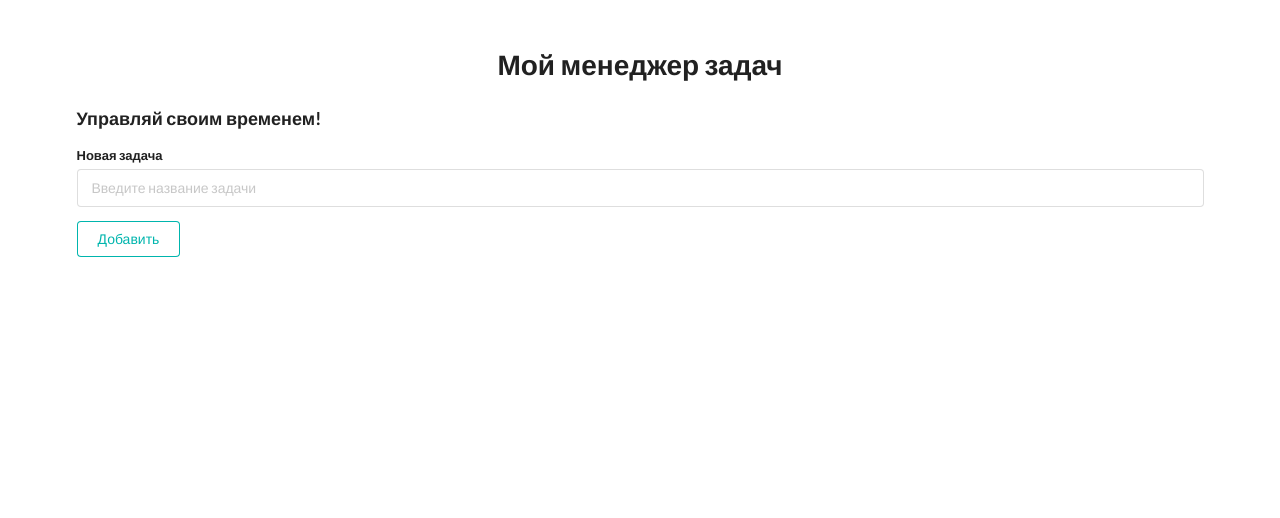
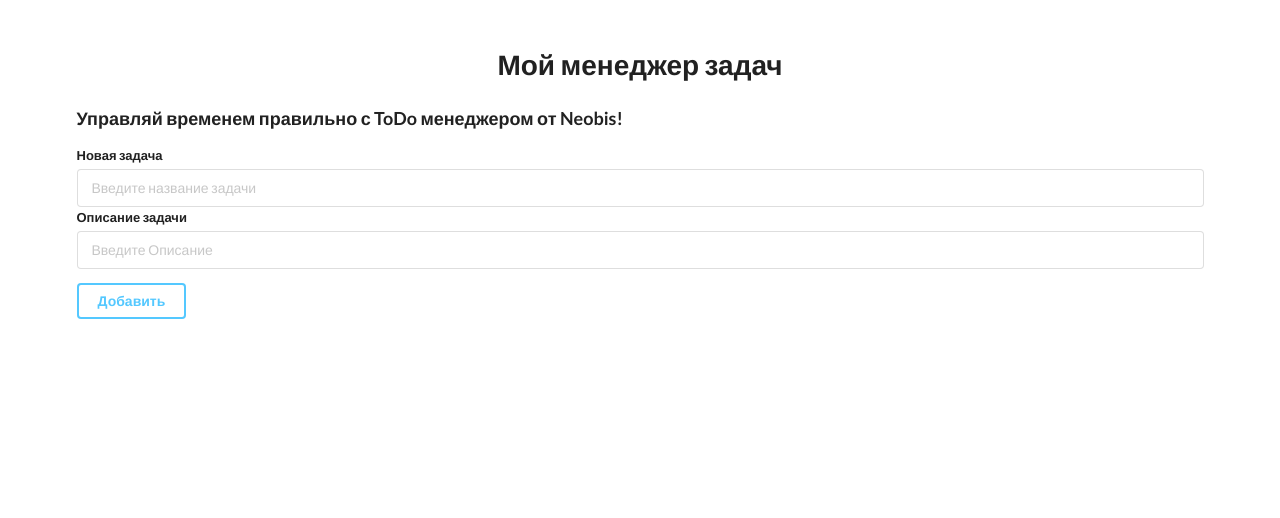
Before and after one commit to Talantino/ToDO-project, a Django app: page / in a window 1280 px wide. Shown: the top 518 px of the page. Run offline with Django 4.2, Linux system fonts and the light colour scheme; data that the repository does not hold is empty.

Commit message:
Added update function

```diff
--- a/templates/todoapp/index.html
+++ b/templates/todoapp/index.html
@@ -4,28 +4,31 @@
 
 <div style="margin-top: 50px;" class="ui container">
     <h1 class="ui center aligned header">Мой менеджер задач</h1>
-    <h3 class="test_style">Управляй своим временем!</h3>
+    <h3 class="test_style">Управляй временем правильно с ToDo менеджером от Neobis!</h3>
     <form class="ui form" action="{% url 'add' %}" method="post">
         {% csrf_token %}
         <div class="field">
             <label>Новая задача</label>
             <input type="text" name="title" placeholder="Введите название задачи"><br>
+        <label>Описание задачи</label>
+            <input type="text" name="description" placeholder="Введите Описание">
         </div>
-        <button class="ui teal basic button" type="submit">Добавить</button>
+        <button class="ui inverted primary button" type="submit">Добавить</button>
     </form>
 
 {% for todo in todo_list %}
 <div class="ui segment">
-    <p class="ui big header">№{{ todo.id }} {{ todo.title }}</p>
-
+    <p class="ui big header">Задача N{{ todo.id }}: {{ todo.title }}</p>
+    <p>Описание: {{ todo.description }}</p>
     {% if todo.is_complete == False %}
     <span class="ui gray label">Не завершено</span>
-    <a class="ui primary basic button" href="{% url 'update' todo_id=todo.id %}">Закрыть</a>
+    <a class="ui inverted primary button" href="{% url 'update_button' todo_id=todo.id %}">Закрыть</a>
     {% else %}
     <span class="ui green label">Завершено</span>
-    <a class="ui blue button" href="{% url 'update' todo_id=todo.id %}">Открыть</a>
+    <a class="ui blue button" href="{% url 'update_button' todo_id=todo.id %}">Открыть</a>
     {% endif %}
-    <a class="ui negative basic button" href="{% url 'delete' todo_id=todo.id %}">Удалить</a>
+    <a class="ui inverted secondary button" href="{% url 'update' todo_id=todo.id %}">Редактировать</a>
+    <a class="ui inverted red button" href="{% url 'delete' todo_id=todo.id %}">Удалить</a>
 </div>
 {% endfor %}
 </div>
--- a/todolist/models.py
+++ b/todolist/models.py
@@ -4,7 +4,7 @@ from django.db import models
 class ToDo(models.Model):
     title = models.CharField('Название Задания', max_length=255)
     is_complete = models.BooleanField('Завершено', default=False)
-
+    description = models.TextField('Описание', blank=True)
 
     class Meta:
         verbose_name = 'Задание'
--- a/todolist/urls.py
+++ b/todolist/urls.py
@@ -6,5 +6,6 @@ urlpatterns = [
     path("", views.index, name='index'),
     path("add", views.add, name='add'),
     path('update/<int:todo_id>/', views.update, name="update"),
+    path('update_button/<int:todo_id>/', views.update_button, name="update_button"),
     path('delete/<int:todo_id>/', views.delete, name="delete"),
 ]
--- a/todolist/views.py
+++ b/todolist/views.py
@@ -1,7 +1,8 @@
-from django.shortcuts import render, redirect
+from django.shortcuts import render, redirect, get_object_or_404
 from django.http import HttpResponse
 from .models import ToDo
 from django.views.decorators.http import require_http_methods
+from django.http import QueryDict
 from django.views.decorators.csrf import csrf_exempt
 
 
@@ -14,12 +15,25 @@ def index(request):
 @csrf_exempt
 def add(request):
     title = request.POST['title']
-    todo = ToDo(title=title)
+    description = request.POST['description']
+    todo = ToDo(title=title, description=description)
     todo.save()
     return redirect('index')
 
 
+@csrf_exempt
 def update(request, todo_id):
+    todo = get_object_or_404(ToDo, id=todo_id)
+    if request.method == 'POST':
+        todo.title = request.POST.get('title', '')
+        todo.description = request.POST.get('description', '')
+        todo.save()
+        return redirect('index')
+    else:
+        return render(request, 'todoapp/update.html', {'todo': todo})
+
+
+def update_button(request, todo_id):
     todo = ToDo.objects.get(id=todo_id)
     todo.is_complete = not todo.is_complete
     todo.save()
```
Also changed, not shown: templates/todoapp/update.html (added, +18 -0 lines), todolist/migrations/0002_todo_description.py (added).
